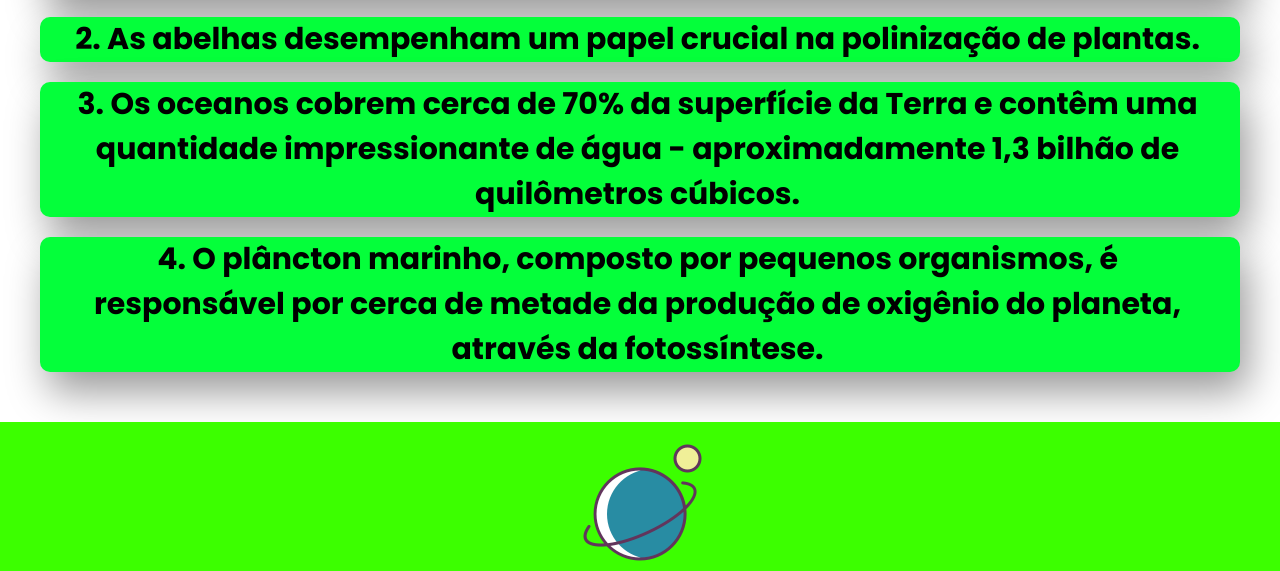
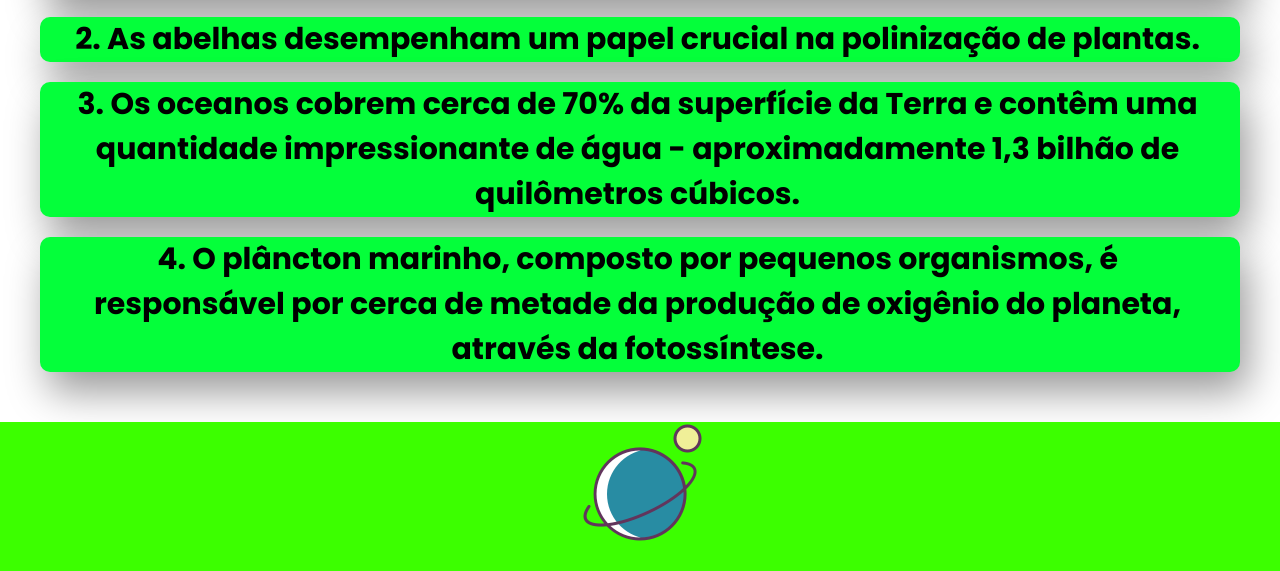
Before and after one commit to feliperodriguesdesouza/Rvolu-o_verde, a plain HTML site: page index.html in a window 1280 px wide. Shown: the part 2507-3078 px from the top of the page. Drawn offline with Linux system fonts and the light colour scheme.

Commit message:
Update style.css

```diff
--- a/style.css
+++ b/style.css
@@ -126,9 +126,7 @@
     margin: 10px 0;
 }
 
-  footer img {
-  padding: 20px;
-  }
+
 
   .caixa{
     padding: 30px;
```
